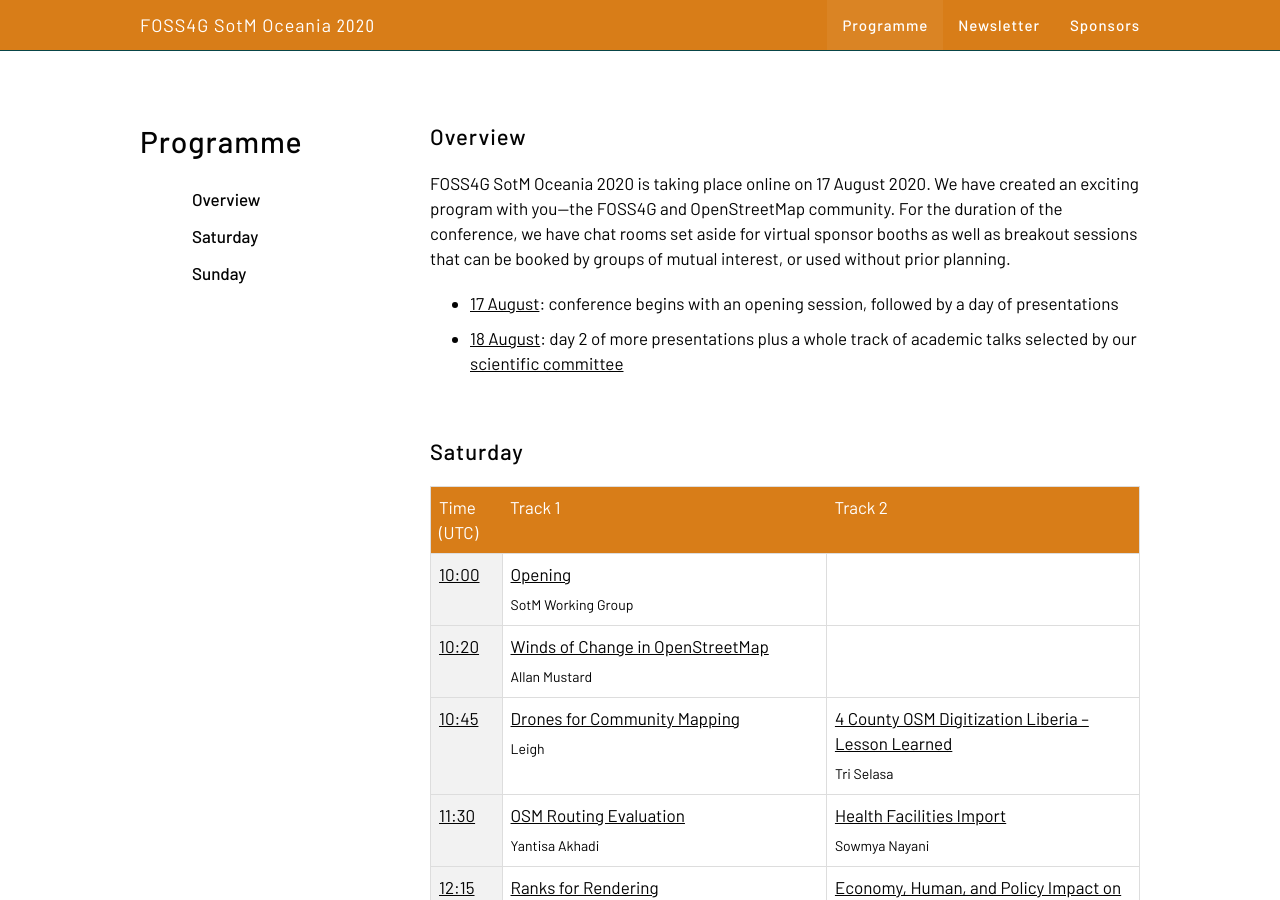
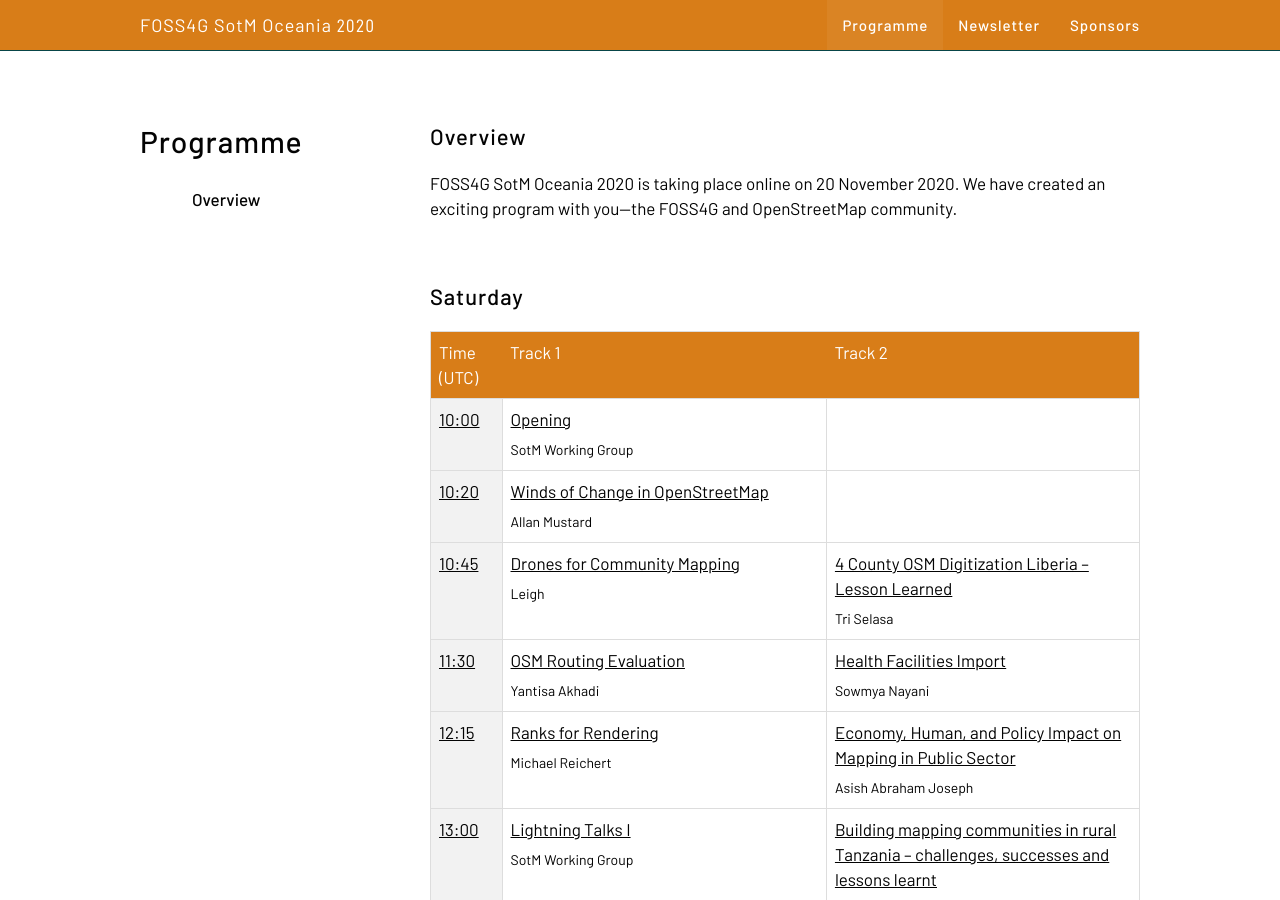
Before and after one commit to osgeo-oceania/foss4g-sotm-oceania-2020, a Jekyll site: the page built from programme/index.html, in a window 1280 px wide and 900 px high. Built offline with Jekyll 4.4.1, drawn with Linux system fonts in a browser that asks for light colours.

Commit message:
Update index.html

```diff
--- a/programme/index.html
+++ b/programme/index.html
@@ -2,19 +2,19 @@
 layout: page-with-toc
 title: Programme
 titlecontent: ""
-headings: "overview,general_Saturday,general_Sunday"
+headings: "overview,general_Friday"
 ---
 
 <h2 id="overview">Overview</h2>
 
-<p>FOSS4G SotM Oceania 2020 is taking place online on <b>17 August 2020</b>. We have created an exciting program with you—the FOSS4G and OpenStreetMap community. For the duration of the conference, we have chat rooms set aside for virtual sponsor booths as well as breakout sessions that can be booked by groups of mutual interest, or used without prior planning.</p>
-
+<p>FOSS4G SotM Oceania 2020 is taking place online on <b>20 November 2020</b>. We have created an exciting program with you—the FOSS4G and OpenStreetMap community.</p>
+<!--
 <ul>
   <li><a class="page-scroll" href="#general_Saturday">17 August</a>: conference begins with an opening session, followed by a day of presentations</li>
   <li><a class="page-scroll" href="#general_Sunday">18 August</a>: day 2 of more presentations plus a whole track of academic talks selected by our <a href="../cfp/academic#committee">scientific committee</a></li>
 </ul>
 
-<!--<p>If you want to use an app to get reminder for talks in the schedule, you can use <a href="https://play.google.com/store/apps/details?id=net.gaast.giggity">Giggity</a>. Alternatively, you can get the whole schedule as <a href="http://sotm.osmz.ru/19.ics">calendar file</a>.</p>
+<p>If you want to use an app to get reminder for talks in the schedule, you can use <a href="https://play.google.com/store/apps/details?id=net.gaast.giggity">Giggity</a>. Alternatively, you can get the whole schedule as <a href="http://sotm.osmz.ru/19.ics">calendar file</a>.</p>
 
 <p>The programme of the academic track can be found on <a href="../academic_programme/">a separate page</a>.</p>-->
 
```
